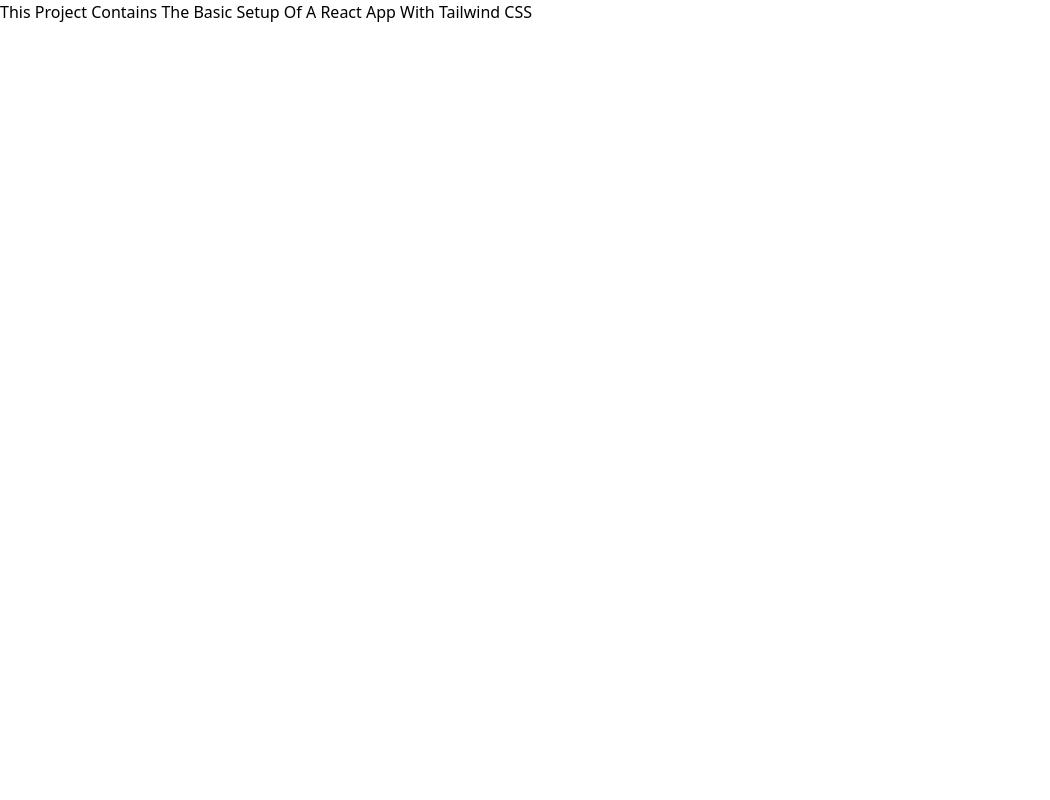
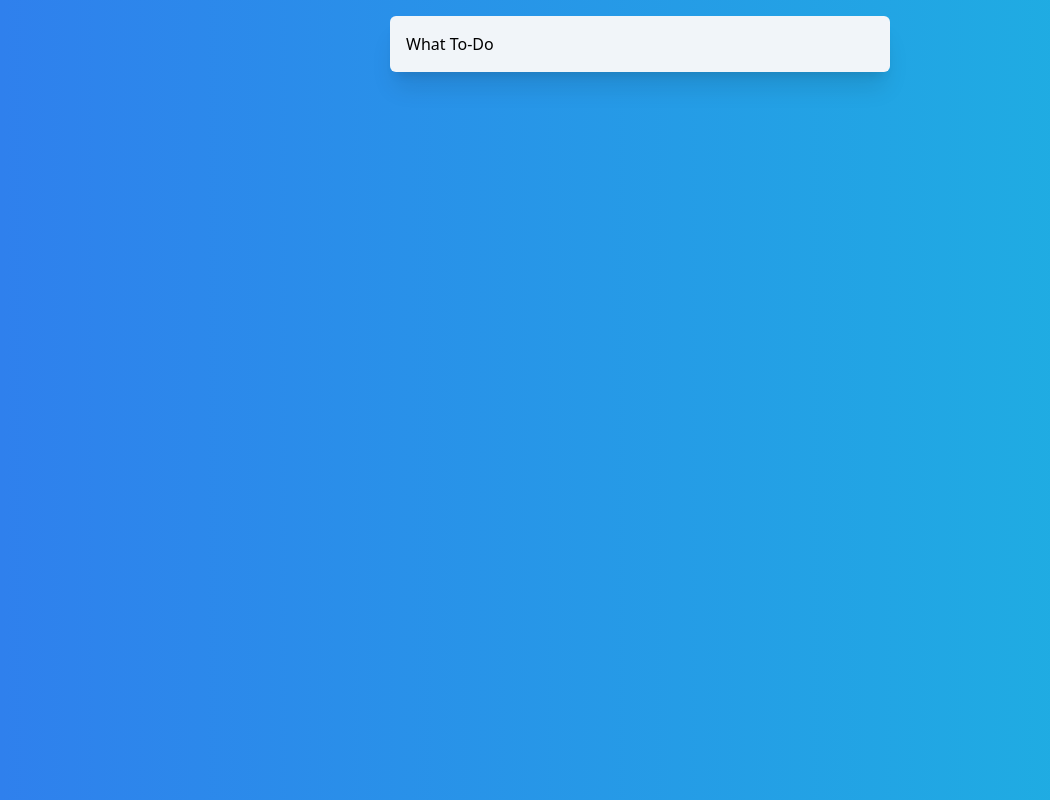
Before and after one commit to HossainRafi/ReactTodoProject, a React (Create React App) app: page / in a window 1280 px wide. Shown: the whole page, without its empty margins (0-1050 px from the left). Built offline with nearby package versions, Linux system fonts and the light colour scheme; the HTML template or start-up script is replaced by a standard one.

Commit message:
background and heading done

```diff
--- a/src/App.js
+++ b/src/App.js
@@ -1,9 +1,16 @@
+import React from "react";
+
+const style = {
+  bg: `h-screen w-screen p-4 bg-gradient-to-r from-[#2F80ED] to-[#1CB5E0]`,
+  container: `bg-slate-100 max-w-[500px] w-full m-auto rounded-md shadow-xl p-4`,
+};
+
 function App() {
   return (
-    <div>
-      <h1>
-        This Project Contains The Basic Setup Of A React App With Tailwind CSS
-      </h1>
+    <div className={style.bg}>
+      <div className={style.container}>
+        <div className={style.heading}>What To-Do</div>
+      </div>
     </div>
   );
 }
```
Also changed, not shown: 1 other file (tests, documents, lock files or other folders).
